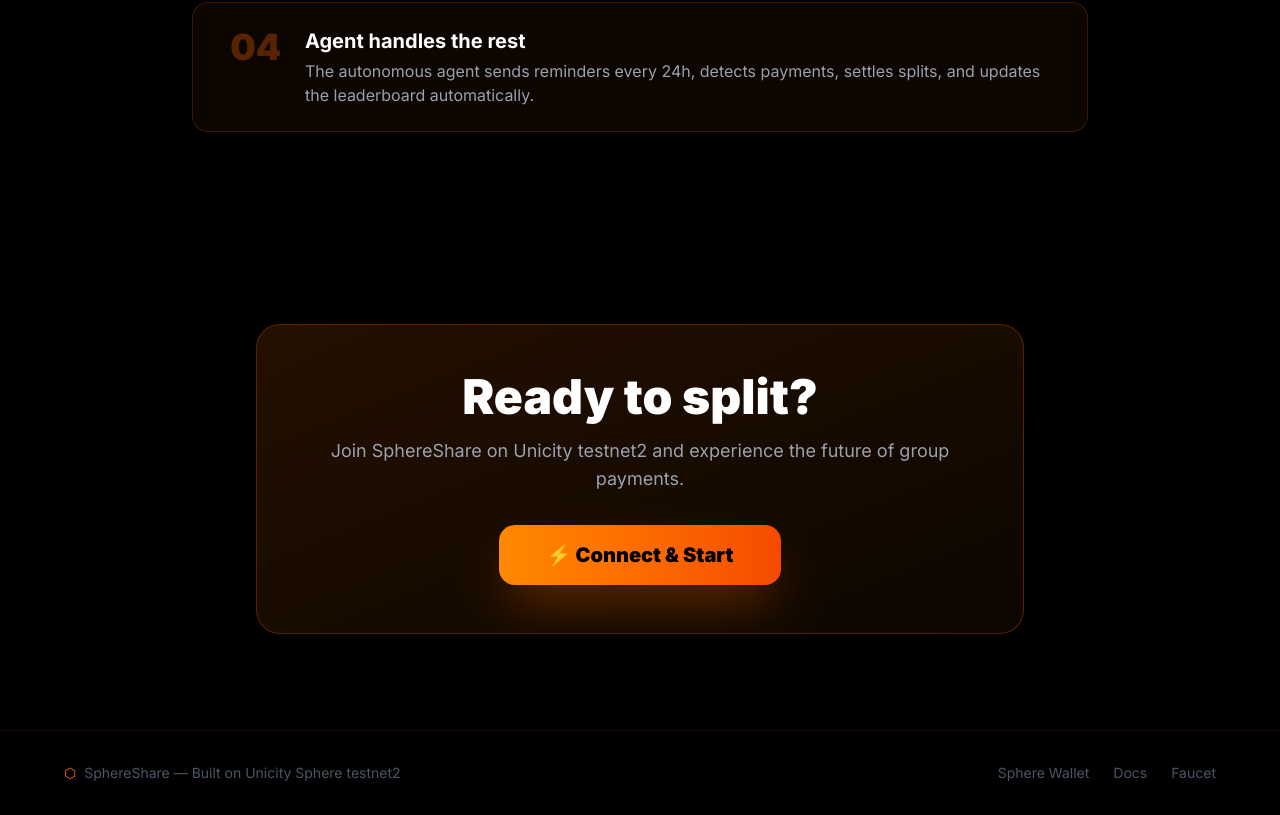
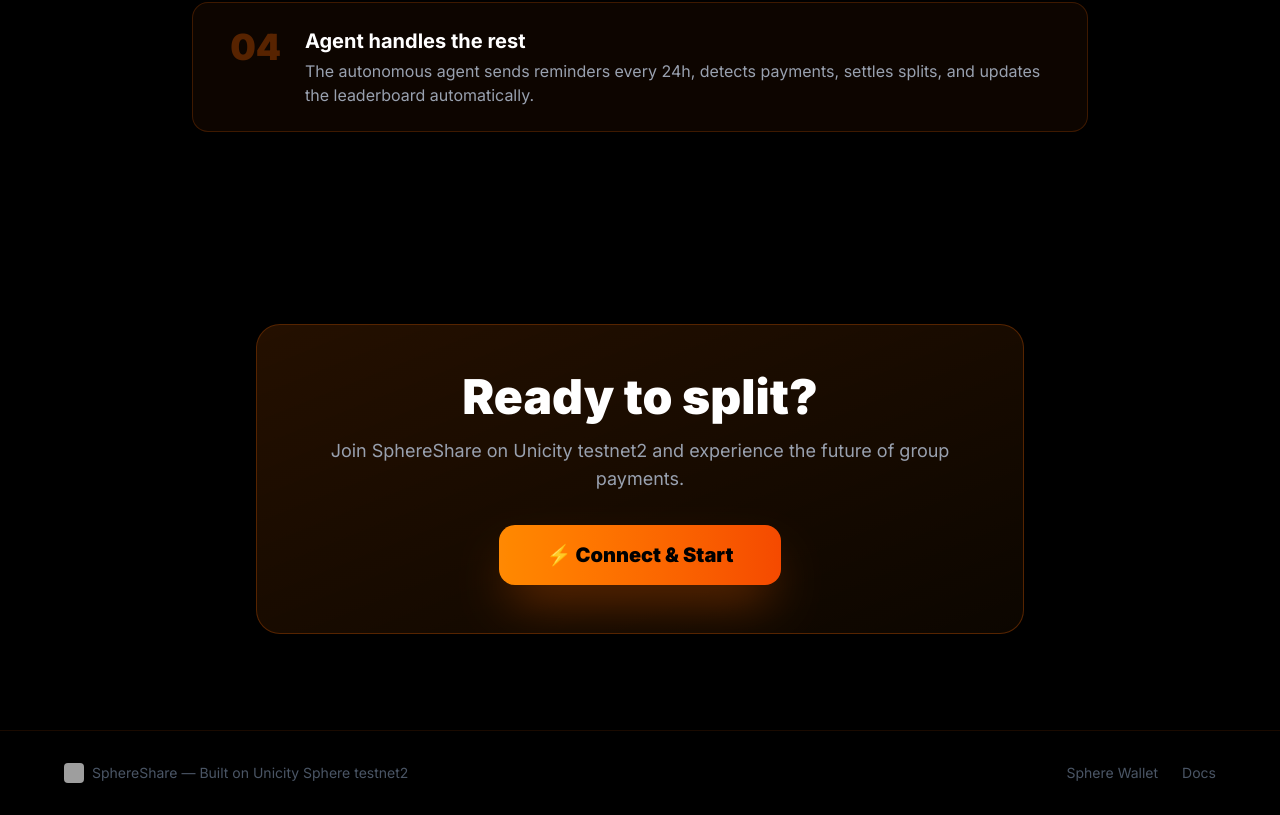
Before and after one commit to Pawan4291/sphereshare, a React (Vite) app: page / in a window 1280 px wide. Shown: the part 2195-3010 px from the top of the page. Built offline with nearby package versions, Linux system fonts and the light colour scheme; no server answers; grey boxes are pictures that could not be loaded.

Commit message:
fix: footer

```diff
--- a/src/pages/LandingPage.tsx
+++ b/src/pages/LandingPage.tsx
@@ -382,8 +382,8 @@ export default function LandingPage() {
       {/* Footer */}
       <footer className="relative z-10 py-8 px-4 border-t border-orange-500/10">
         <div className="max-w-6xl mx-auto flex flex-col md:flex-row items-center justify-between gap-4 text-gray-600 text-sm">
-          <div className="flex items-center gap-2">
-            <span className="text-orange-500">⬡</span>
+         <div className="flex items-center gap-2">
+            <img src="/logo.png" alt="SphereShare" className="w-5 h-5 rounded" />
             <span>SphereShare — Built on Unicity Sphere testnet2</span>
           </div>
           <div className="flex items-center gap-6">
@@ -403,14 +403,7 @@ export default function LandingPage() {
             >
               Docs
             </a>
-            <a
-              href="https://faucet.unicity.network/faucet/"
-              target="_blank"
-              rel="noopener noreferrer"
-              className="hover:text-orange-400 transition-colors"
-            >
-              Faucet
-            </a>
+
           </div>
         </div>
       </footer>
```
